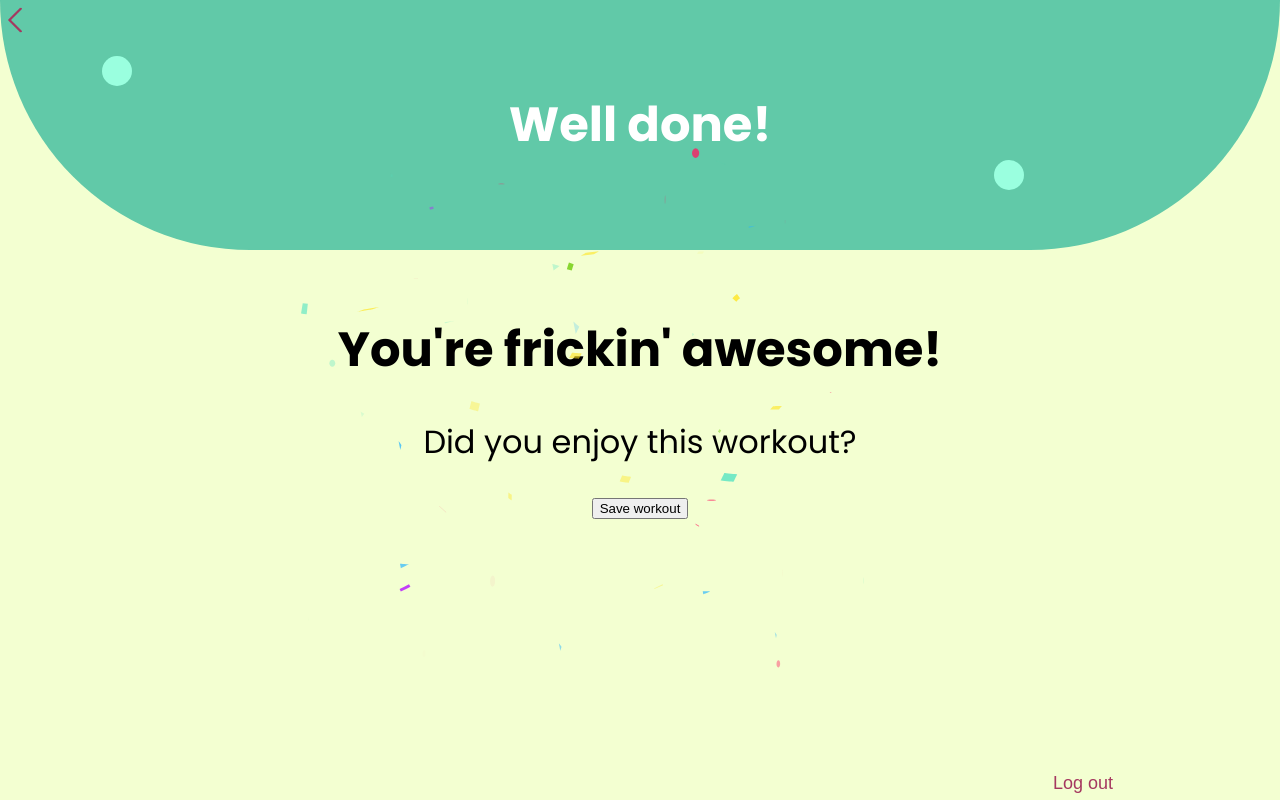
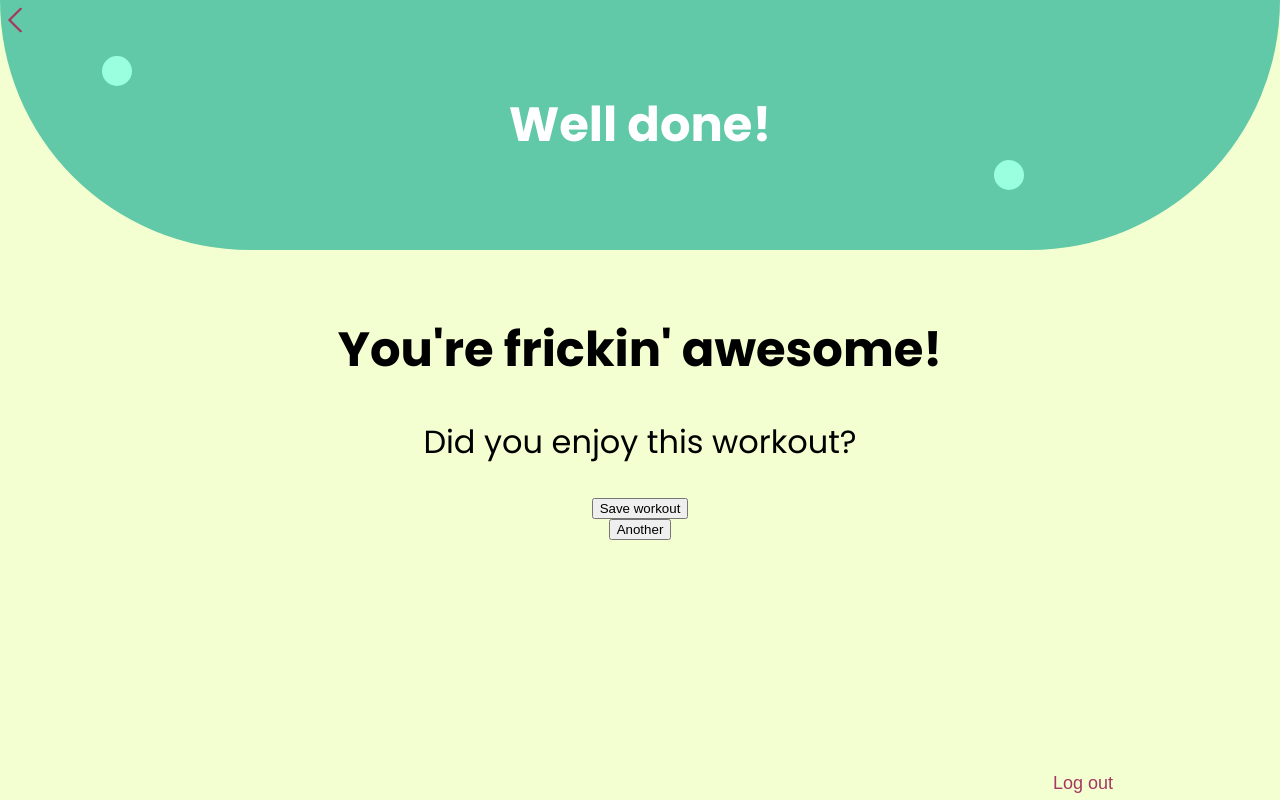
Before and after one commit to Cheroptera/circle-it-FE, a React (Create React App) app: page /well-done in a window 1280 px wide. Built offline with nearby package versions, Linux system fonts and the light colour scheme.

Commit message:
commented out lottie

```diff
--- a/src/components/WellDone.js
+++ b/src/components/WellDone.js
@@ -1,12 +1,13 @@
+/* eslint-disable max-len */
 import React from 'react'
 import { API_URL } from 'utils/urls'
 import { useSelector } from 'react-redux'
 import { useNavigate } from 'react-router-dom'
 import { Header } from 'lib/Header'
 import { LogOutButton } from 'lib/LogOutButton'
-import Lottie from 'lottie-react'
+// import Lottie from 'lottie-react'
 import styled from 'styled-components/macro'
-import confetti from '../lotties/confetti.json'
+// import confetti from '../lotties/confetti.json'
 
 export const WellDone = () => {
   const navigate = useNavigate()
@@ -14,10 +15,16 @@ export const WellDone = () => {
   const timestamp = useSelector((store) => store.workouts.createdAt)
   const accessToken = useSelector((store) => store.user.accessToken)
 
+  const handleSomething = () => {
+    console.log('handle this 🌮')
+  }
+
   // Save the workout
   const handleSaveWorkout = () => {
+    console.log('CLICKAR DU')
     fetch(API_URL('workouts'), {
       method: 'POST',
+      mode: 'no-cors',
       headers: {
         'Content-Type': 'application/json',
         Authorization: accessToken,
@@ -38,7 +45,7 @@ export const WellDone = () => {
         }
       })
       .catch((error) => {
-        console.error('Failed to save workout:', error)
+        console.error('Failed to save workout', error)
       })
   }
   return (
@@ -49,8 +56,9 @@ export const WellDone = () => {
         <H2>You&apos;re frickin&apos; awesome! </H2>
         <p>Did you enjoy this workout?</p>
         <button type="button" onClick={handleSaveWorkout}>Save workout</button>
+        <button type="button" onClick={handleSomething}>Another</button>
       </StyledWellDoneContainer>
-      <Lottie style={{ width: '90%', height: '90%', position: 'absolute', top: '50px' }} animationData={confetti} loop />
+      {/* <Lottie style={{ width: '90%', height: '90%', position: 'absolute', top: '50px' }} animationData={confetti} loop /> */}
       <LogOutButton />
     </>
   )
```
